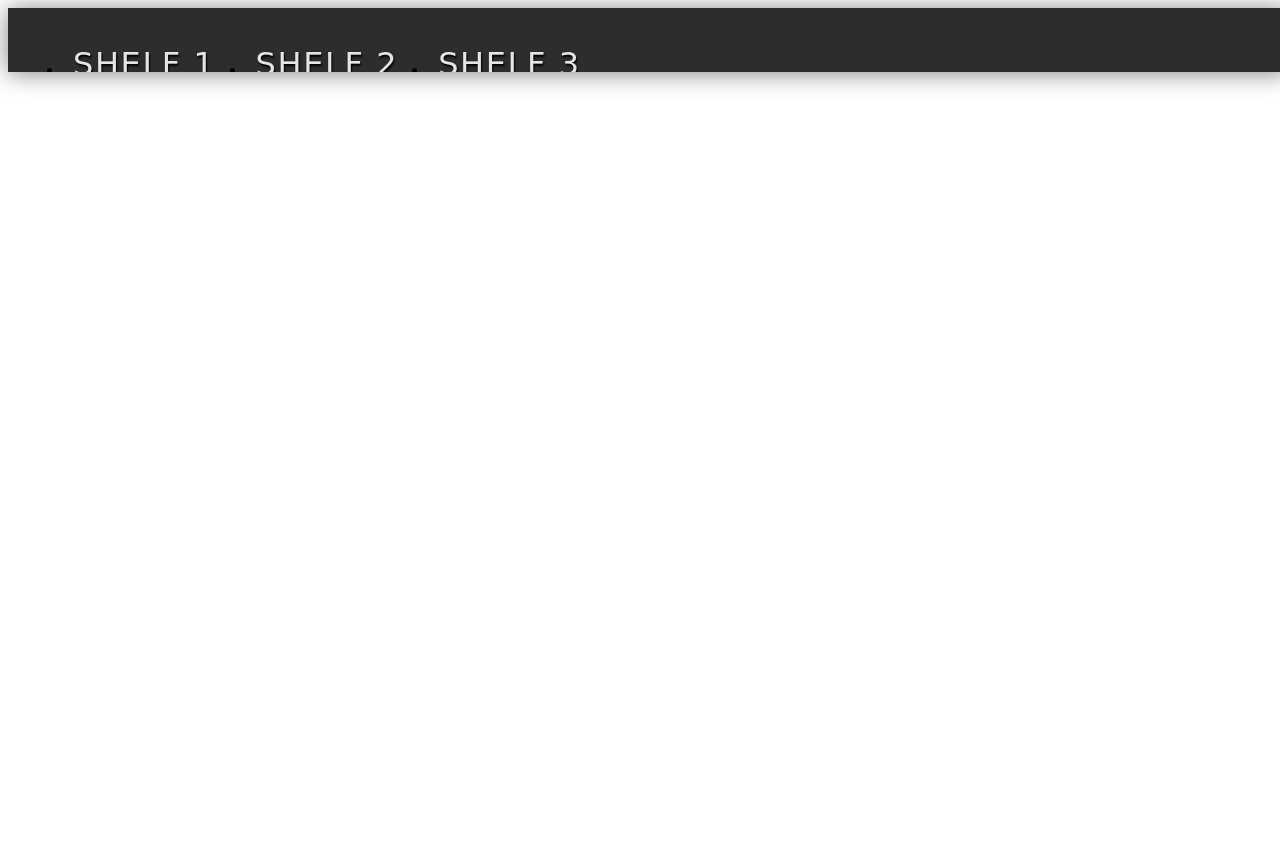
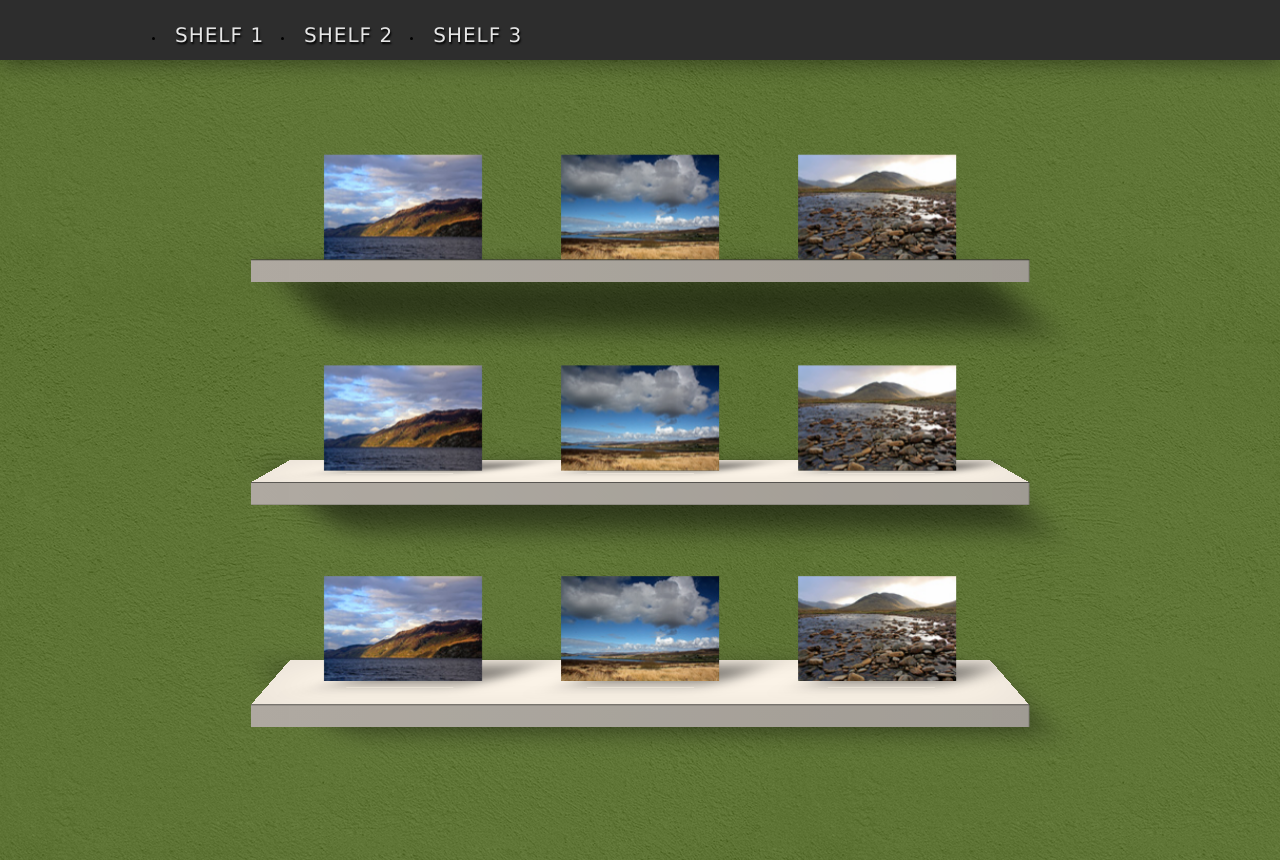
Before and after one commit to segwuonwu/3D-Galery, a plain HTML site: page index.html in a window 1280 px wide. Before the commit the page ends 800 px from the top, so only its background shows below. Drawn offline with nearby package versions, Linux system fonts and the light colour scheme; a web font is replaced by a local one.

Commit message:
used jQury to render the 3d effect

```diff
--- a/index.html
+++ b/index.html
@@ -3,7 +3,7 @@
 <head>
     <meta charset="UTF-8">
     <meta name="viewport" content="width=device-width, initial-scale=1.0">
-    <link href="https://fonts.googleapis.com/css2?family=Piedra&display=swap" rel="stylesheet">
+    <link href="https://fonts.googleapis.com/css2?family=Englebert&display=swap" rel="stylesheet">
     <link rel="stylesheet" href="style.css" type="text/css">
     <title>Gallery</title>
 </head>
@@ -44,7 +44,7 @@
                 <div class="shelf middle">
                     <div class="face top"></div>
                     <div class="face front">
-                        <a href="#" data-img-url="./images/i.jpg" class="photocard">
+                        <a href="#" data-img-url="./images/1.jpg" class="photocard">
                             <img src="./images/1.jpg" alt="">
                         </a>
                         <a href="#" class="photocard">
@@ -79,8 +79,12 @@
                     <div class="face bottom"></div>
                 </div>
                 <!-- /shelf-->
+            </div>
+                <!-- /camera -->
         </div>
-        <!-- /camera -->
     </div>
+
+    <script src="https://ajax.googleapis.com/ajax/libs/jquery/2.1.3/jquery.min.js"></script>
+    <script src="index.js"></script>
 </body>
 </html>
--- a/index.js
+++ b/index.js
@@ -0,0 +1,32 @@
+$(document).ready(function () {
+    var centerShelfs,
+        $body = $('body'),
+        $topShelf = $('.shelf.top'),
+        $middleShelf = $('.shelf.middle'),
+        $bottomShelf = $('.shelf.bottom');
+
+    centerShelfs = function () {
+        var topShelfPosition = $body.height() / 2;
+
+        $topShelf.css('top', topShelfPosition);
+        $middleShelf.css('top', topShelfPosition + 200)
+        $bottomShelf.css('top', topShelfPosition + 400)
+    };
+
+    moveToShelf = function (e) {
+        e.preventDefault();
+        $body.attr('class', '');
+        $body.addClass(e.target.id);
+    };
+
+    //bind events
+    $(window).on('resize', centerShelfs);
+    $('.nav a').on('click', moveToShelf);
+
+    // move to start position
+    centerShelfs();
+
+    window.setTimeout(function () {
+        $body.addClass('view-middle-shelf');
+    }, 500);
+});
--- a/style.css
+++ b/style.css
@@ -1,17 +1,22 @@
-* {
+html,
+body {
+    margin: 0;
+    padding: 0;
     height: 100%;
 }
 
 body {
-    height: 10px;
+    font-size: 10px;
 }
 
 div.header {
-    position: absolute;
+    position: relative;
+    top: 0;
+    left: 0;
     overflow: hidden;
-    display: block;
+    display:block;
     width: 100%;
-    height: 4em;
+    height: 6em;
     background: #2d2d2d;
     box-shadow: 0px 1px 25px rgba(0, 0, 0, 0.5);
     z-index: 1;
@@ -27,31 +32,32 @@ div.header ul.nav li {
 }
 
 div.header ul.nav li:first-child {
-    margin-left: 15px;
+     margin-left: 125px;
 }
 
 div.header ul.nav li a {
     display: block;
     padding: 0 10px;
-    font-family: 'Piedra', cursive;    font-size: 2em;
+    font-family: 'Englebert', Verdana, sans-serif;
+    font-size: 2em;
     letter-spacing: 0.05em;
     line-height: 2.5em;
     text-decoration: none;
     text-transform: uppercase;
     text-shadow: 1px 2px 2px #000000;
-    color: #e5e5e5;
+    color: #E5E5E5;
 }
 
-/* 3D Scene */
+/* 3D scene */
 .scene {
     overflow: hidden;
     margin: 0 auto;
     width: 100%;
     height: 100%;
-    perspective: 100%;
+    perspective: 1000px;
     perspective-origin: 50% 25%;
-    backface-visibility: hidden;
-    transform-style: preserve-3d;
+    backface-visibility:  hidden;
+    transform-style:  preserve-3d;
 }
 
 @-webkit-keyframes zoom-roll-top {
@@ -59,7 +65,7 @@ div.header ul.nav li a {
         transform: rotateX(-10deg) translateZ(-200px);
     }
     100% {
-        transform: translateX(0) translateZ(0);
+        transform: rotateX(0) translateZ(0);
     }
 }
 @-webkit-keyframes zoom-roll-middle {
@@ -67,7 +73,31 @@ div.header ul.nav li a {
         transform: rotateX(-10deg) translateZ(-200px);
     }
     100% {
-        transform: translateX(0) translateZ(0);
+        transform: rotateX(0) translateZ(0);
+    }
+}
+@-webkit-keyframes zoom-roll-bottom {
+    50% {
+        transform: rotateX(-10deg) translateZ(-200px);
+    }
+    100% {
+        transform: rotateX(0) translateZ(0);
+    }
+}
+@-moz-keyframes zoom-roll-top {
+    50% {
+        transform: rotateX(-10deg) translateZ(-200px);
+    }
+    100% {
+        transform: rotateX(0) translateZ(0);
+    }
+}
+@-moz-keyframes zoom-roll-middle {
+    50% {
+        transform: rotateX(-10deg) translateZ(-200px);
+    }
+    100% {
+        transform: rotateX(0) translateZ(0);
     }
 }
 @-moz-keyframes zoom-roll-bottom {
@@ -75,49 +105,22 @@ div.header ul.nav li a {
         transform: rotateX(-10deg) translateZ(-200px);
     }
     100% {
-        transform: translateX(0) translateZ(0);
-    }
-}
-
-@-moz-keyframes zoom-roll-top {
-    50% {
-        transform: rotateX(-10deg) translateZ(-200px);
-    }
-    100% {
-        transform: translateX(0) translateZ(0);
-    }
-}
-@-moz-keyframes zoom-roll-middle {
-50% {
-        transform: rotateX(-10deg) translateZ(-200px);
-    }
-    100% {
-        transform: translateX(0) translateZ(0);
-    }
-}
-@-moz-keyframes zoom-roll-bottom {
-    50% {
-        transform: rotateX(-10deg) translateZ(-200px);
-    }
-    100% {
-        transform: translateX(0) translateZ(0);
+        transform: rotateX(0) translateZ(0);
     }
 }
 
 .roll-camera {
     transform-style: preserve-3d;
 }
-
 .roll-camera .move-camera {
     transform-style: preserve-3d;
-    transform: translateX(0px);
+    transform: translateY(0px);
     transition: all 3s ease-in-out;
 }
 
 body.view-top-shelf .roll-camera {
     animation: zoom-roll-top 3s ease-in-out;
 }
-
 body.view-top-shelf .roll-camera .move-camera {
     transform: translateY(0px);
 }
@@ -125,7 +128,6 @@ body.view-top-shelf .roll-camera .move-camera {
 body.view-middle-shelf .roll-camera {
     animation: zoom-roll-middle 3s ease-in-out;
 }
-
 body.view-middle-shelf .roll-camera .move-camera {
     transform: translateY(-200px);
 }
@@ -133,7 +135,6 @@ body.view-middle-shelf .roll-camera .move-camera {
 body.view-bottom-shelf .roll-camera {
     animation: zoom-roll-bottom 3s ease-in-out;
 }
-
 body.view-bottom-shelf .roll-camera .move-camera {
     transform: translateY(-400px);
 }
@@ -142,103 +143,93 @@ body.view-bottom-shelf .roll-camera .move-camera {
     position: absolute;
     width: 200%;
     height: 2000px;
-    margin-left: -50%;
+    margin-left:-50%;
     background-image: linear-gradient(-40deg, #769a31 10%, #526b22 25%);
 }
-
-.wallpaper::before {
-    content: "";
-    display: block;
-    width: 100%;
-    height: 100%;
+.wallpaper:before {
+  content:"";
+  display:block;
+  width:100%;
+  height:100%;
   background: url('./images/white_wall.png');
 }
-
 .shelf {
   position: absolute;
-    left: 50%;
-    margin-left: -325px;
-    transform-style: preserve-3d;
-    backface-visibility: hidden;
-    transform: rotateY(90deg) rotateX(90deg) rotateX(199px);
+  left:50%;
+  margin-left:-325px;
+  transform-style:  preserve-3d;
+  backface-visibility:  hidden;
+  transform: rotateY(90deg) rotateX(90deg) translateX(199px);
 }
-
-.shelf .top {
+.shelf.top {
   top: 450px;
 }
-
-.shelf .middle {
+.shelf.middle {
   top: 650px;
 }
-
-.shelf .bottom {
+.shelf.bottom {
   top: 850px;
 }
-
 .shelf .face {
   position: absolute;
-    top: 0;
-    left: 0;
+  top:0;
+  left:0;
   background-color: #fff7eb;
   box-shadow: inset 0 0 75px 1.5px rgba(0, 0, 0, .1);
 }
-
 .shelf .front {
   width: 100px;
   height: 700px;
   transform-style: preserve-3d;
-    transform: translateX(35deg) translateY(-350px) translateZ(-10px);
+  transform: translateX(35px) translateY(-350px) translateZ(10px);
 }
-
 .shelf .back {
   width: 100px;
   height: 700px;
-    transform-style: preserve-3d;
-    transform: translateX(35deg) translateY(-350px) translateZ(-10px);
+  transform: translateX(35px) translateY(-350px) translateZ(-10px);
 }
-
 .shelf .left {
   width: 20px;
   height: 700px;
   background: linear-gradient(0deg, #eae3d8 0%, #fff7eb 100%);
-    transform: translateX(25deg) translateY(-350px) translateY(-90deg) translateZ(0px);
+  transform: translateX(25px) translateY(-350px) rotateY(-90deg) translateZ(0);
 }
-
 .shelf .top {
   width: 20px;
   height: 100px;
-    transform: translateX(75deg) translateY(300px) translateX(90deg) translateZ(90px);
+  transform: translateX(75px) translateY(300px) rotateX(90deg) rotateZ(90deg);
 }
-
 .shelf .bottom {
   width: 20px;
   height: 100px;
-    transform: translateX(75deg) translateY(-400px) translateX(90deg) translateZ(90deg);
+  transform: translateX(75px) translateY(-400px) rotateX(90deg) rotateZ(90deg);
 }
 
 /* lighting */
-.shelf::before {
-    content: "";
-    display: block;
+.shelf:before {
+  content:"";
+  display:block;
   width: 670px;
-    height: 20px;
+  height:20px;
   box-shadow: 0 -30px 30px 20px rgba(0, 0, 0, 0.5);
-    transform: rotateX(90deg) rotateY(90deg) translateX(-20deg) translateZ(-200px) skew(-45deg);
+  transform:  rotateX(90deg)
+              rotateY(90deg)
+              translateX(-20px)
+              translateZ(-200px)
+              skew(-45deg);
 }
-
-.shelf .back::before {
-    content: "";
+.shelf .back:before {
+  content:"";
   position: absolute;
-    display: block;
+  display:block;
   width: 100%;
-    height: 100%;
+  height:100%;
   background: rgba(0, 0, 0, 0.65);
 }
-
-.shelf .top::before,
-.shelf .bottom::before,
-.shelf .left::before,
-.shelf .right::before {
+.shelf .top:before,
+.shelf .bottom:before,
+.shelf .left:before,
+.shelf .right:before {
   content:"";
   position: absolute;
   display:block;
@@ -247,46 +238,49 @@ body.view-bottom-shelf .roll-camera .move-camera {
   background: rgba(0, 0, 0, 0.25);
 }
 
+
 /* photo cards */
 .shelf .photocard {
   position: relative;
   display:block;
   width: 150px;
   height:100px;
-    transform-style: preserve-3d;
-    transform: rotateX(-90deg) rotateY(270deg) translateY(-50px) translateZ(25px);
+  transform-style:  preserve-3d;
+  transform:        rotateX(-90deg)
+                    rotateY(270deg)
+                    translateY(-50px)
+                    translateZ(25px);
 }
+.shelf .photocard:after {
+  content:"";
+  position: absolute;
+  bottom:0px;
+  right:0;
+  display:block;
+  width: 100px;
+  height:1px;
+  box-shadow: 0 30px 30px 20px rgba(0, 0, 0, 0.5);
+  transform:  rotateX(90deg)
+              rotateZ(180deg)
+              translateX(25px)
+              translateY(-15px)
+              skew(-45deg);
 
-.shelf .photocard::after {
-    content: "";
-    position: absolute;
-    bottom: 0px;
-    right: 0px;
-    display: block;
-    width: 100px;
-    height: 1px;
-    box-shadow: 0 30px 20px rgba(0, 0, 0, 0.5);
-    transform: rotateX(90deg) rotateZ(180deg) translateX(25px) translateY(-15px) skew(-45deg);
-
-    /* Don't apply box-shadow to FF it render bug */
+  /* don't apply box-shadow to FF (render bug) */
   -moz-transform: scale(0);
 }
-
 .shelf .photocard:nth-child(1n) {
-    top: 75px;
+  top:75px;
 }
-
-.shelf .photocard:nth-child(2n) {
-    top: 200px;
+.shelf .photocard:nth-child(2n){
+  top:200px;
 }
-
-.shelf .photocard:nth-child(3n) {
+.shelf .photocard:nth-child(3n){
   top: 325px;
 }
-
 .shelf .photocard img {
-    display: block;
-    width: 150px;
+  display:block;
+  width:150px;
   height: 100px;
-    outline: 1px solid transparent;
+  outline: 1px solid transparent; /* triggers anti-anliasing in FF */
 }
```
Lines whose indentation alone changed are shown as unchanged.
